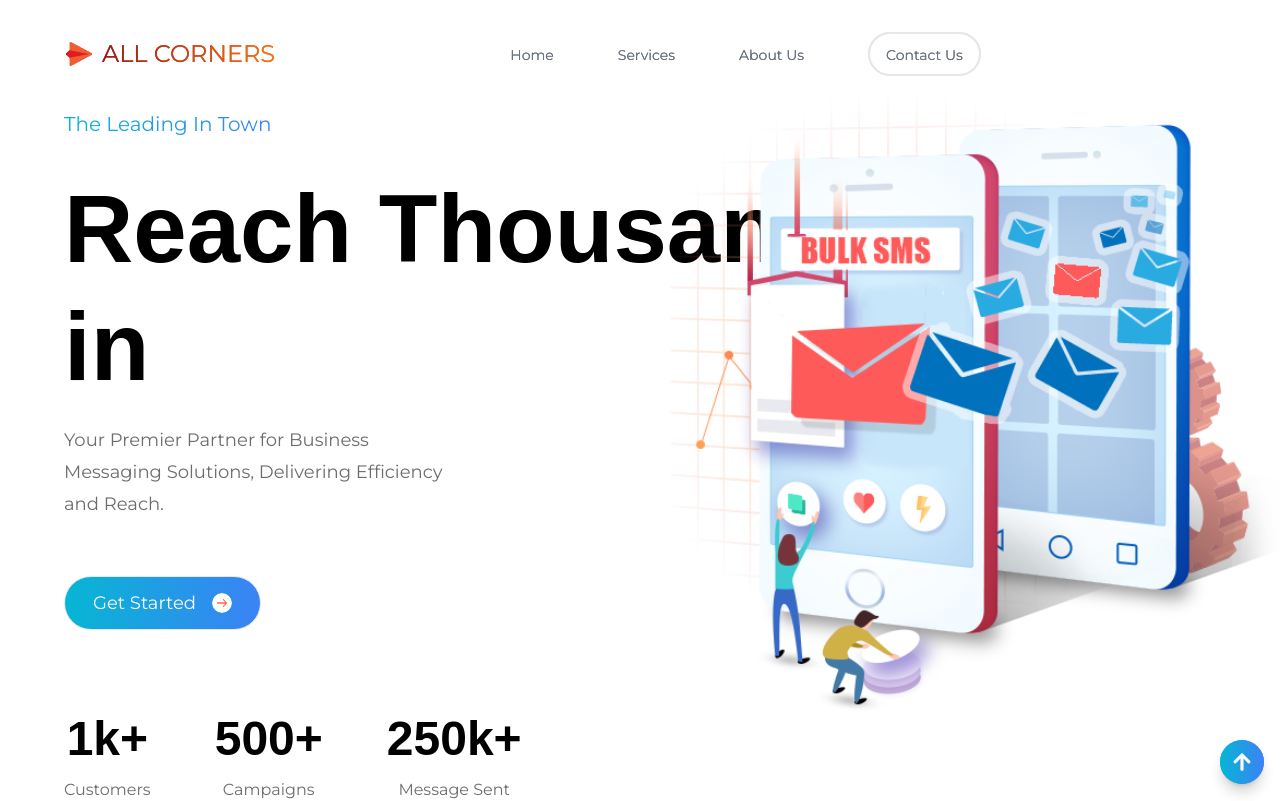
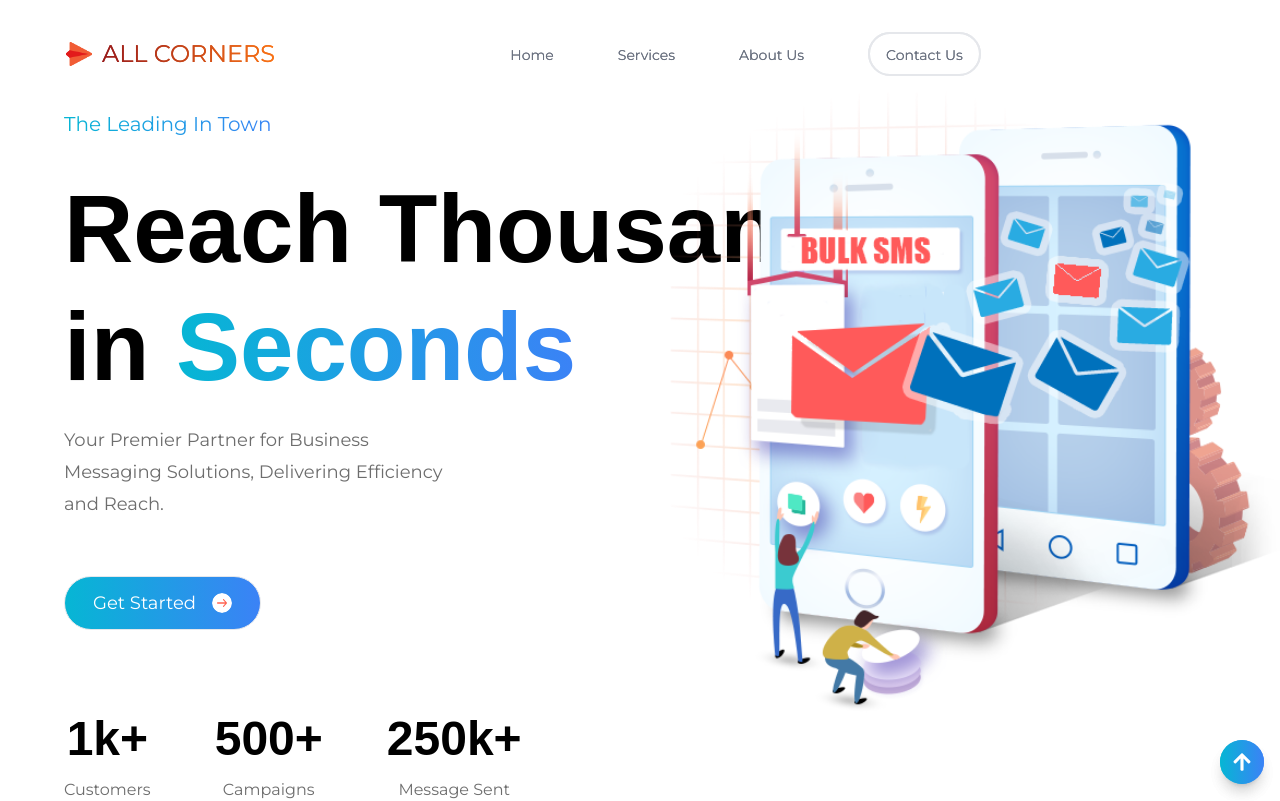
Before and after one commit to getch04/bulk-sms, a React (Vite) app: page / in a window 1280 px wide. Shown: the top 801 px of the page. Built offline with nearby package versions, Linux system fonts and the light colour scheme; a web font is replaced by a local one.

Commit message:
fix: make correction

```diff
--- a/src/sections/Hero.jsx
+++ b/src/sections/Hero.jsx
@@ -61,7 +61,7 @@
           </span>
           <br />
           <span>in </span>
-          <span className="from-cyan-500 to-blue-500 bg-clip-text text-transparent inline-block mt-3">Seconds</span>
+          <span className="bg-gradient-to-r from-cyan-500 to-blue-500 bg-clip-text text-transparent inline-block mt-3">Seconds</span>
         </h1>
         <p className=" font-montserrat text-slate-gray text-lg leading-8 mt-6 mb-14 sm:max-w-sm">
           Your Premier Partner for Business Messaging Solutions, Delivering
```
